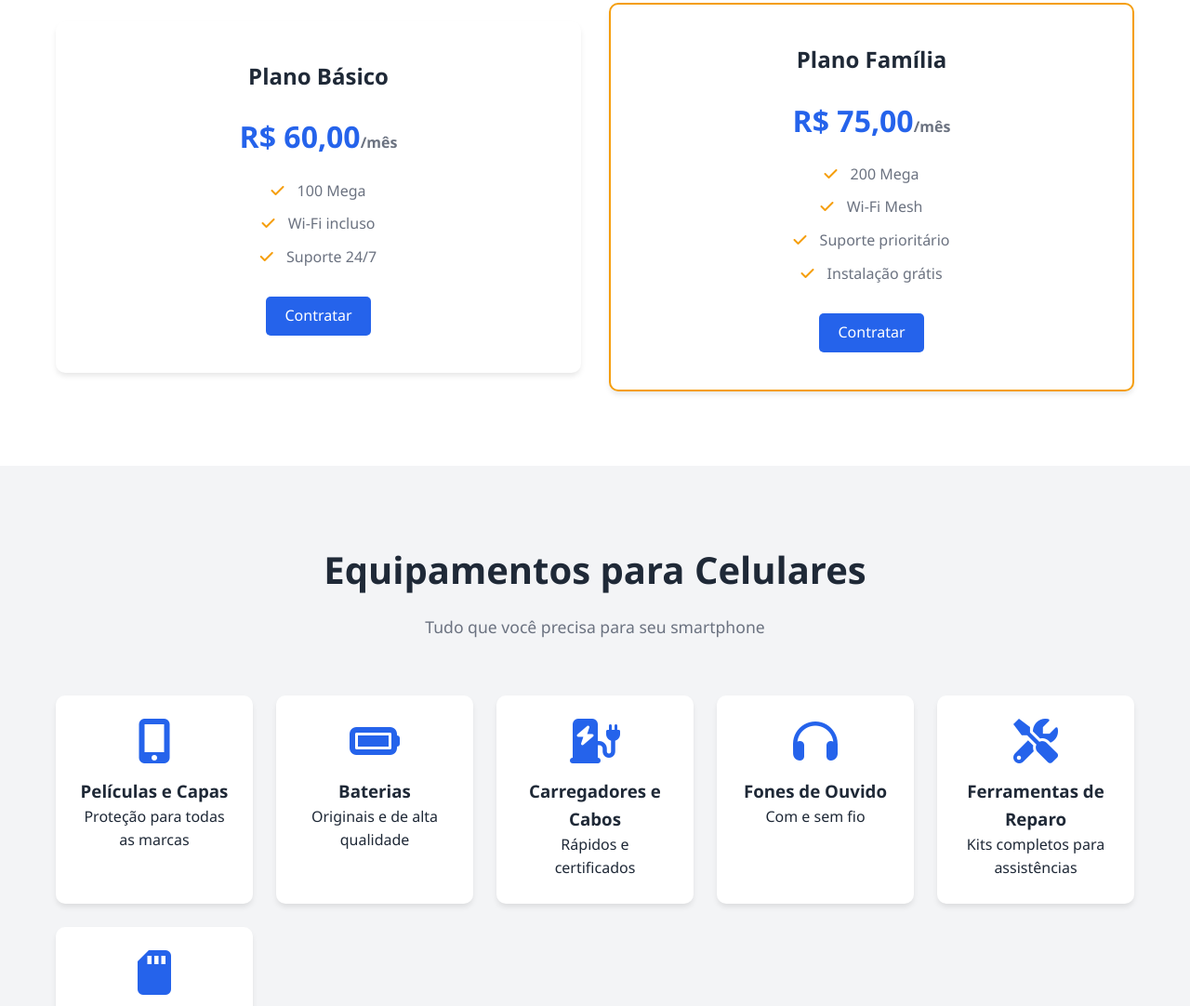
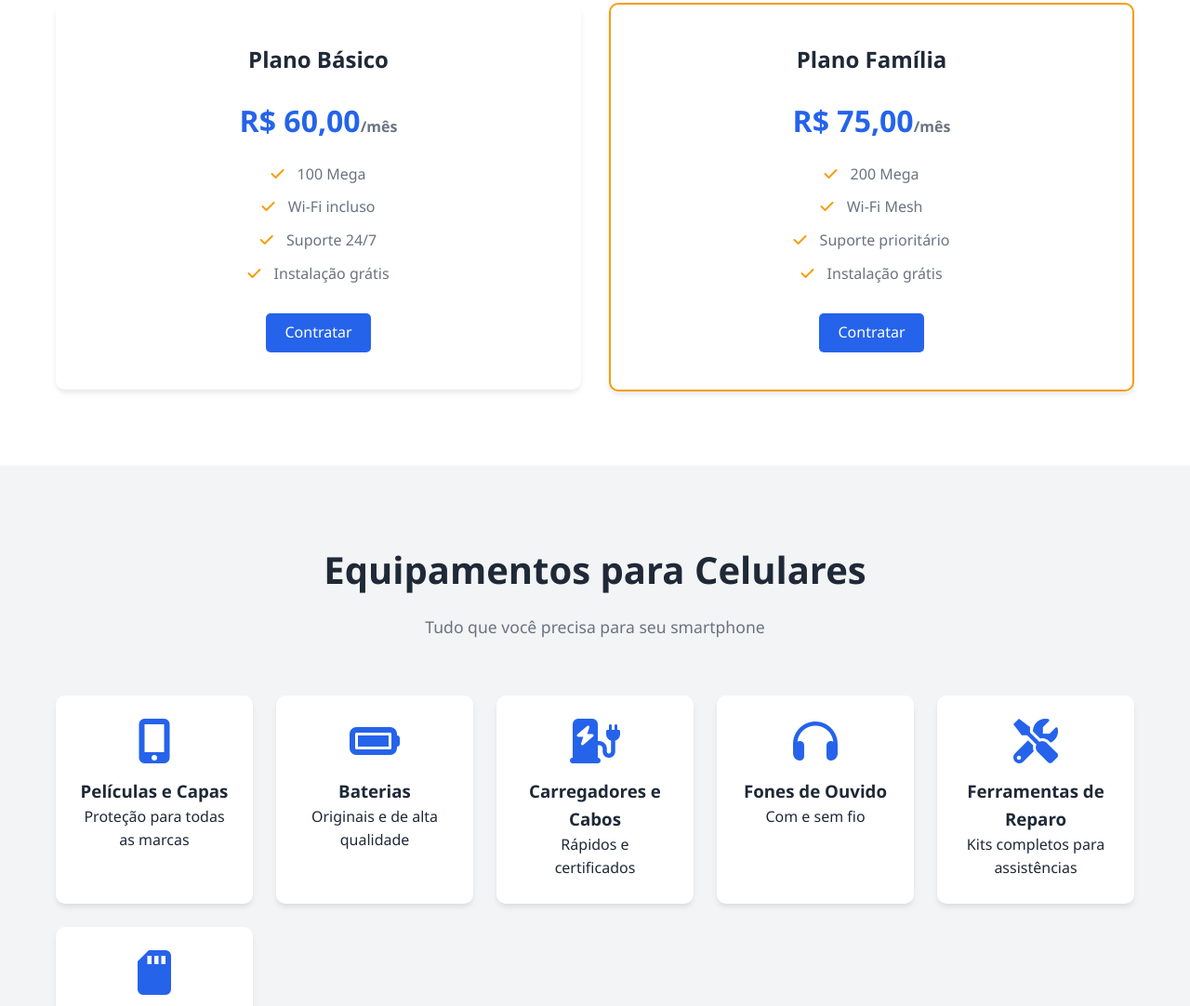
Before and after one commit to franciscofrancainf/pronet-informatica, a plain HTML site: page index.html in a window 1280 px wide. Shown: the part 2033-3115 px from the top of the page at 93% size. Drawn offline with Linux system fonts and the light colour scheme.

Commit message:
Descrição das alterações

```diff
--- a/index.html
+++ b/index.html
@@ -125,6 +125,7 @@
                         <li><i class="fas fa-check"></i> 100 Mega</li>
                         <li><i class="fas fa-check"></i> Wi-Fi incluso</li>
                         <li><i class="fas fa-check"></i> Suporte 24/7</li>
+                        <li><i class="fas fa-check"></i> Instalação grátis</li>
                     </ul>
                     <a href="#contato" class="btn-small">Contratar</a>
                 </div>
```
Also changed, not shown: site.txt.
